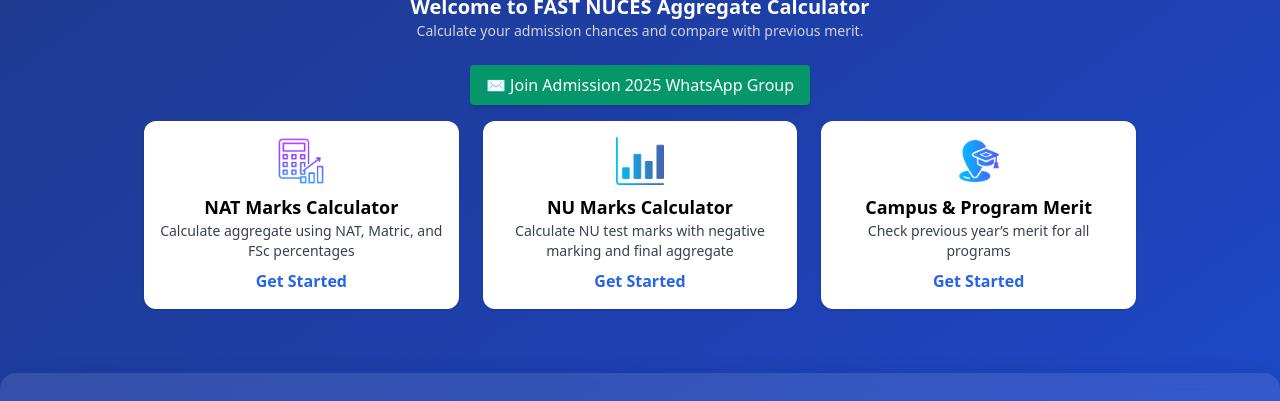
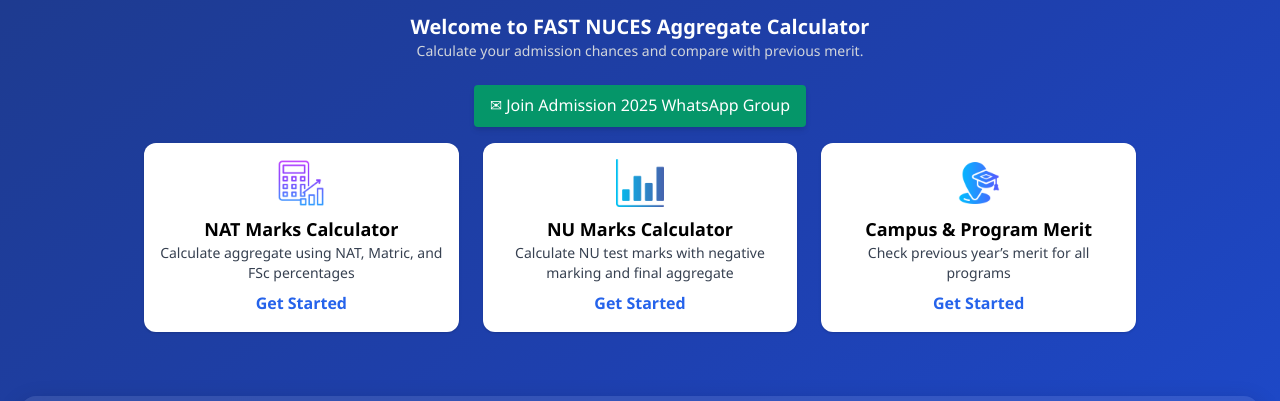
Before and after one commit to ArifAli8866/fast-nu-merit-calculator, a plain HTML site: page index.html in a window 1280 px wide. Shown: the part 151-552 px from the top of the page. Drawn offline with nearby package versions, Linux system fonts and the light colour scheme.

Commit message:
Update style.css

```diff
--- a/style.css
+++ b/style.css
@@ -1,4 +1,18 @@
 /* ========== General Utility ========== */
+* {
+            margin: 0;
+            padding: 0;
+            box-sizing: border-box;
+            font-family: 'Segoe UI', Tahoma, Geneva, Verdana, sans-serif;
+        }
+
+        body {
+            background: linear-gradient(135deg, #1a2a6c, #2c3e50, #4a235a);
+            color: #333;
+            line-height: 1.6;
+            padding: 20px;
+            min-height: 100vh;
+  }
 .noselect {
   user-select: none;
   -webkit-user-select: none;
```
